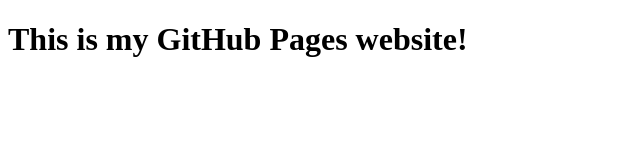
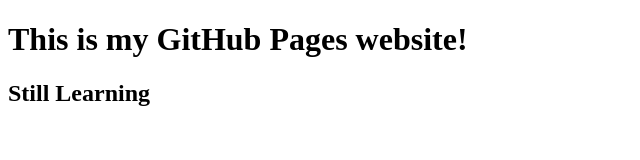
Before and after one commit to landxcape/landxcape.github.io, a plain HTML site: page index.html in a window 1280 px wide. Shown: the whole page, without its empty margins (0-640 px from the left). Drawn offline with Linux system fonts and the light colour scheme.

Commit message:
add h2 - "still learning"

```diff
--- a/index.html
+++ b/index.html
@@ -7,6 +7,7 @@
 
 <body>
     <h1>This is my GitHub Pages website!</h1>
+    <h2>Still Learning</h2>
 </body>
 
 </html>
```
